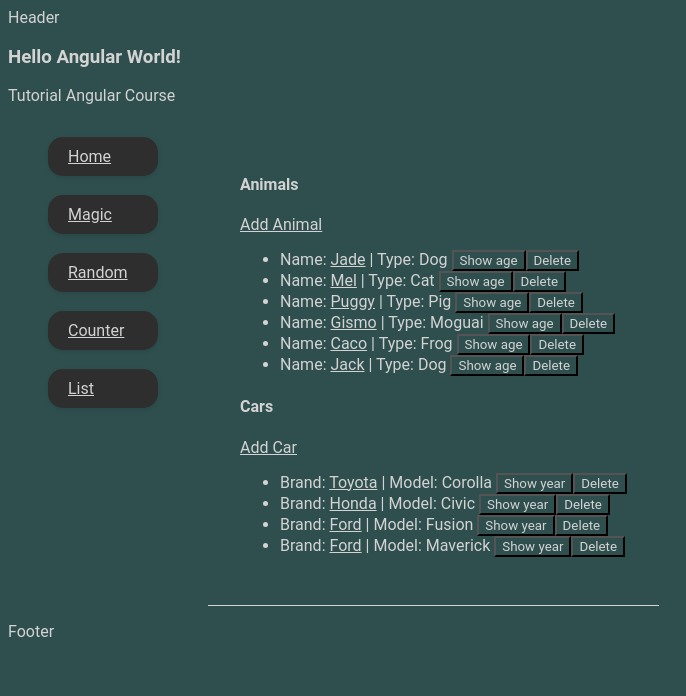
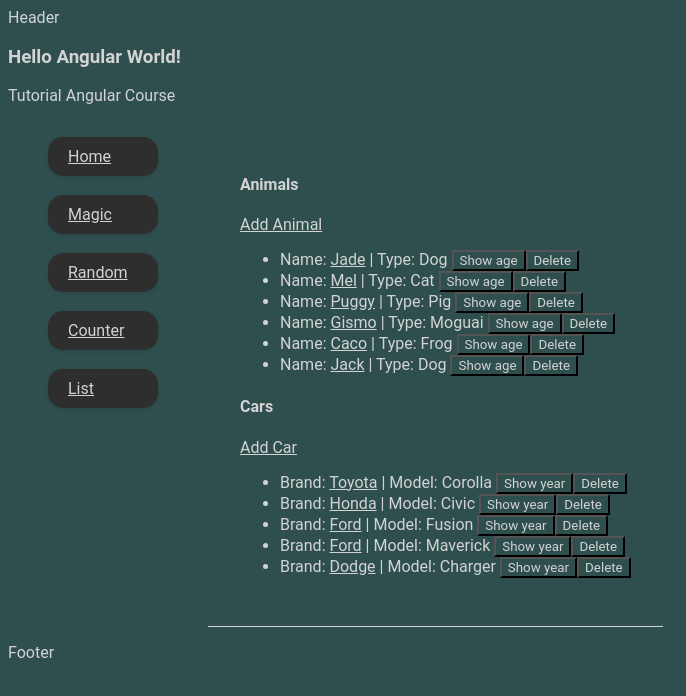
Before and after one commit to rcamarano/curso-angular, an Angular app: page /list in a window 1280 px wide. Shown: the top 696 px of the page, without its empty margins (0-686 px from the left). Built offline with nearby package versions, Linux system fonts and the light colour scheme; data requests are answered from the project's data file.

Commit message:
Auto increment ID working on CarList as well

```diff
--- a/db.json
+++ b/db.json
@@ -61,6 +61,12 @@
       "brand": "Ford",
       "model": "Maverick",
       "year": 1976
+    },
+    {
+      "id": 5,
+      "brand": "Dodge",
+      "model": "Charger",
+      "year": 1977
     }
   ]
 }
--- a/src/app/components/add-car/add-car.component.ts
+++ b/src/app/components/add-car/add-car.component.ts
@@ -20,11 +20,30 @@ export class AddCarComponent implements OnInit{
   ngOnInit() {
   }
 
+  // SaveData() {
+  //   this.car.saveCarData(this.addCar.value).subscribe((result) => {
+  //     console.log(result);
+  //   } );
+  //   this.addCar.reset();
+  // }
   SaveData() {
-    this.car.saveCarData(this.addCar.value).subscribe((result) => {
-      console.log(result);
-    } );
-    this.addCar.reset();
+    // Antes de enviar os dados, consulte os animais existentes para obter o último ID
+    this.car.getLastCar().subscribe((cars) => {
+      let lastId = 0;
+      if (cars.length > 0) {
+        lastId = cars[cars.length - 1].id;
+      }
+
+      // Incrementa o ID para o novo animal
+      const newCar = { id: lastId + 1, ...this.addCar.value };
+
+      // Salva o novo animal com o ID auto incrementado
+      this.car.saveCarData(newCar).subscribe((result) => {
+        console.log(result);
+      });
+
+      // Limpa o formulário após salvar os dados
+      this.addCar.reset();
+    });
   }
-
 }
--- a/src/app/services/list.service.ts
+++ b/src/app/services/list.service.ts
@@ -41,6 +41,10 @@ export class ListService {
   saveAnimalData( data: any ){
     return this.http.post(this.apiAnimalsUrl, data);
   }
+  getLastCar(): Observable<any[]> {
+    // Faz uma solicitação HTTP GET para obter todos os animais
+    return this.http.get<any[]>(this.apiCarsUrl, { observe: 'body' });
+  }
 saveCarData( data: any ){
   return this.http.post(this.apiCarsUrl, data);
 }
```
